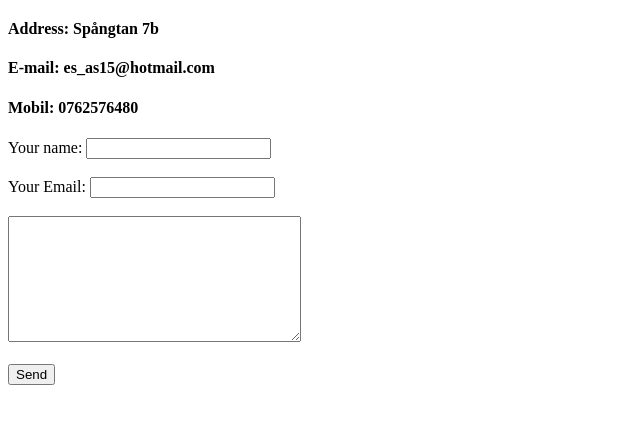
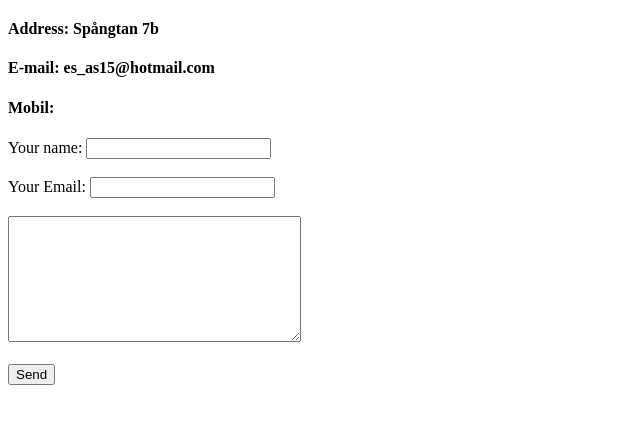
Before and after one commit to aousjosef/cv, a plain HTML site: page contact.html in a window 1280 px wide. Shown: the part 42-466 px from the top of the page, without its empty margins (0-640 px from the left). Drawn offline with Linux system fonts and the light colour scheme.

Commit message:
Update contact.html

```diff
--- a/contact.html
+++ b/contact.html
@@ -14,7 +14,7 @@
 <h4>E-mail: es_as15@hotmail.com</h4>
 
 
-<h4>Mobil: 0762576480</h4>
+<h4>Mobil: </h4>
 
 
 
```
